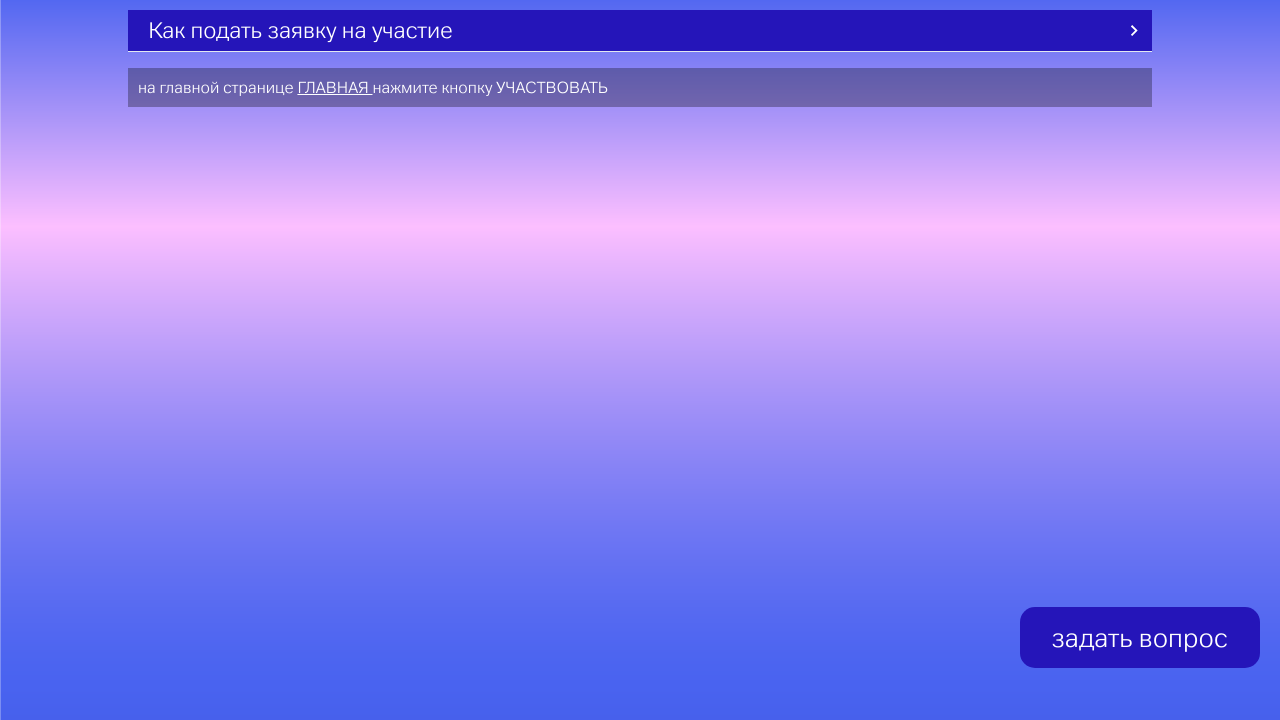
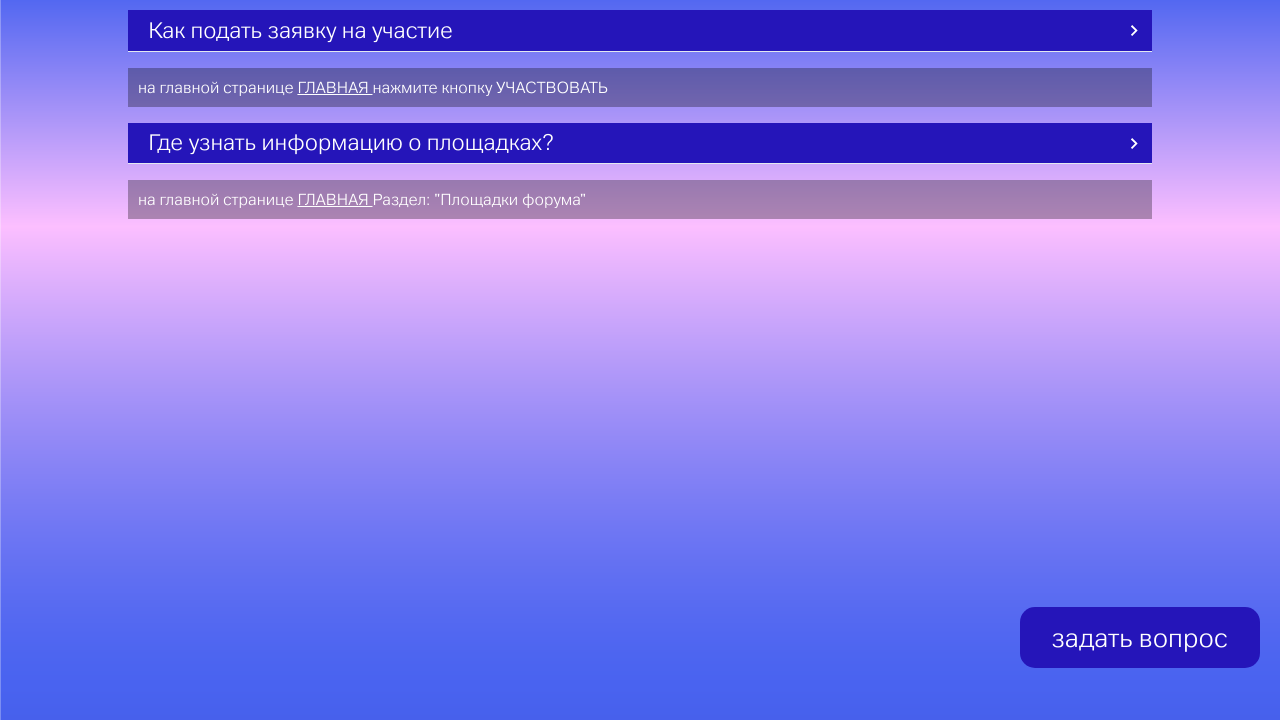
Before and after one commit to Sadovv/forumbiik.github.io, a plain HTML site: page FaQ.HTML in a window 1280 px wide. Shown: the part 112-832 px from the top of the page. Drawn offline with Linux system fonts and the light colour scheme.

Commit message:
Update FaQ.HTML

```diff
--- a/FaQ.HTML
+++ b/FaQ.HTML
@@ -44,6 +44,10 @@
                 <summary>Как подать заявку на участие</summary>
                 <p> на главной странице <a href="index.html"> ГЛАВНАЯ </a> нажмите кнопку УЧАСТВОВАТЬ</p>
             </details>
+	    <details open>
+		<summary>Где узнать информацию о площадках?</summary>
+                <p> на главной странице <a href="index.html#block_4"> ГЛАВНАЯ </a> Раздел: "Площадки форума"</p>
+            </details>
 
           <script src="scripts.js"></script>
     </body>
```
